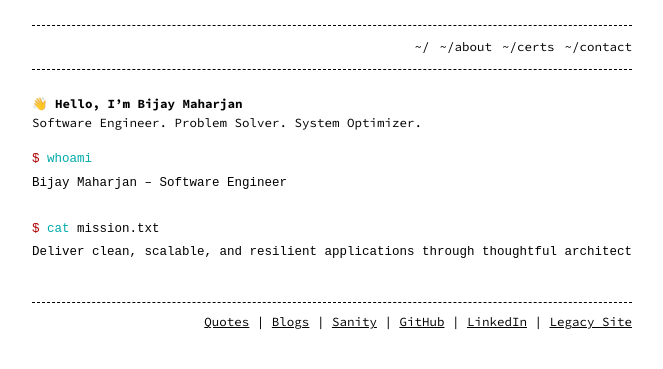
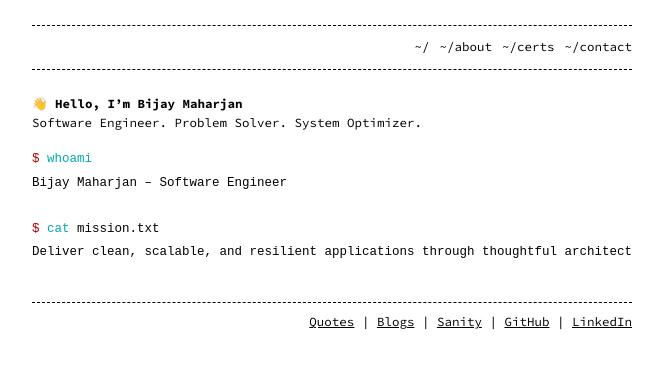
Before and after one commit to bm1905/bijay-maharjan-website, a Jekyll site: the page built from index.md, in a window 1280 px wide. Shown: the top 369 px of the page, without its empty margins (308-971 px from the left). Built offline with Jekyll 4.4.1, drawn with Linux system fonts in a browser that asks for light colours.

Commit message:
Update _config.yml

```diff
--- a/_config.yml
+++ b/_config.yml
@@ -15,7 +15,7 @@ header_pages:
   - certs.md
   - contact.md
 
-footer: '<a href="https://quotes-webportal.azurewebsites.net/">Quotes</a> | <a href="https://blogs.bmaharjan.com/">Blogs</a> | <a href="https://mysanity.bmaharjan.com/">Sanity</a> | <a href="https://github.com/bm1905">GitHub</a> | <a href="https://www.linkedin.com/in/bijay-maharjan-10654b92/">LinkedIn</a> | <a href="https://www.bmaharjan.com/404.html">Legacy Site</a>'
+footer: '<a href="https://quotes-webportal.azurewebsites.net/">Quotes</a> | <a href="https://blogs.bmaharjan.com/">Blogs</a> | <a href="https://mysanity.bmaharjan.com/">Sanity</a> | <a href="https://github.com/bm1905">GitHub</a> | <a href="https://www.linkedin.com/in/bijay-maharjan-10654b92/">LinkedIn</a>'
 
 
 style: light # dark (default) or light
```
